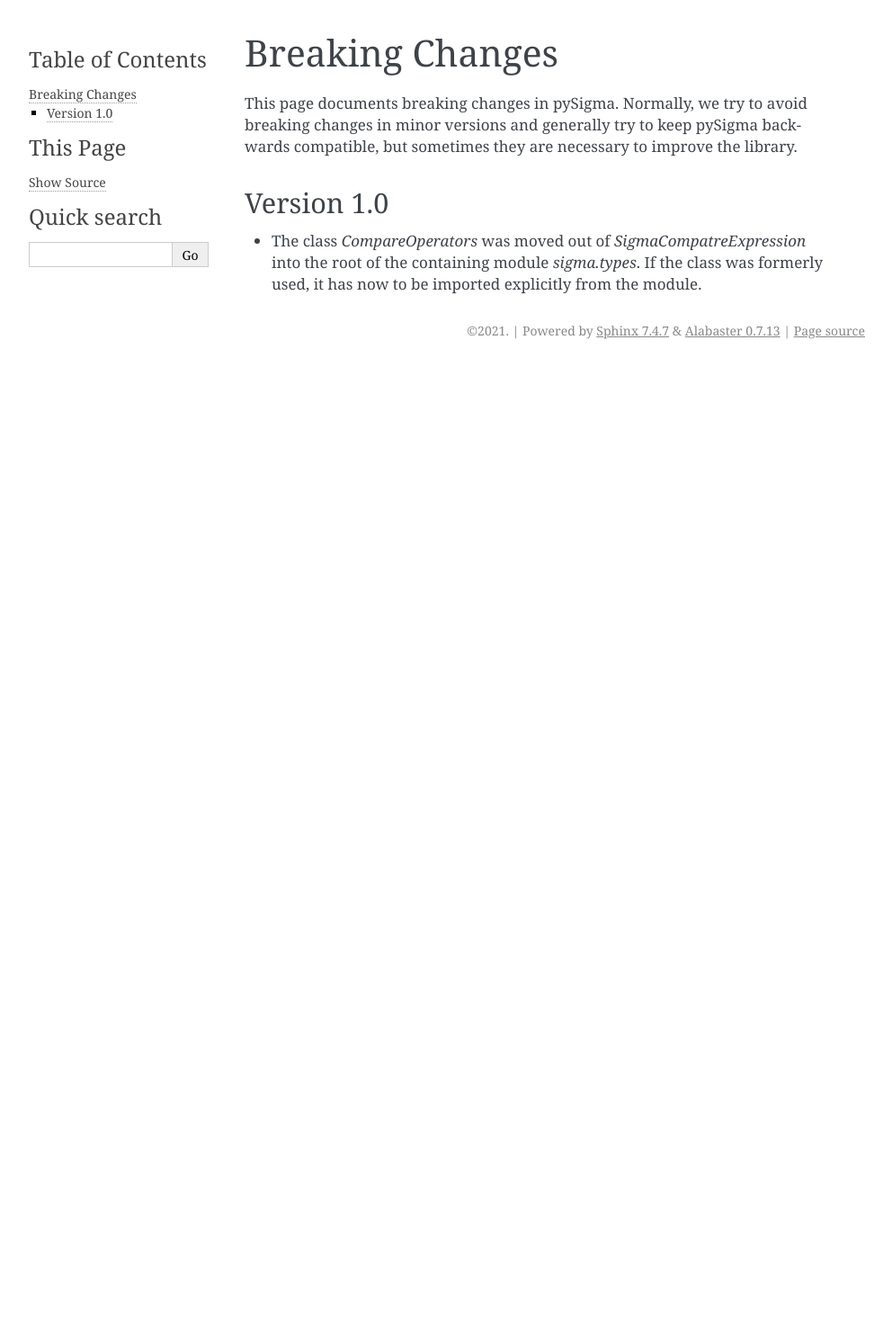
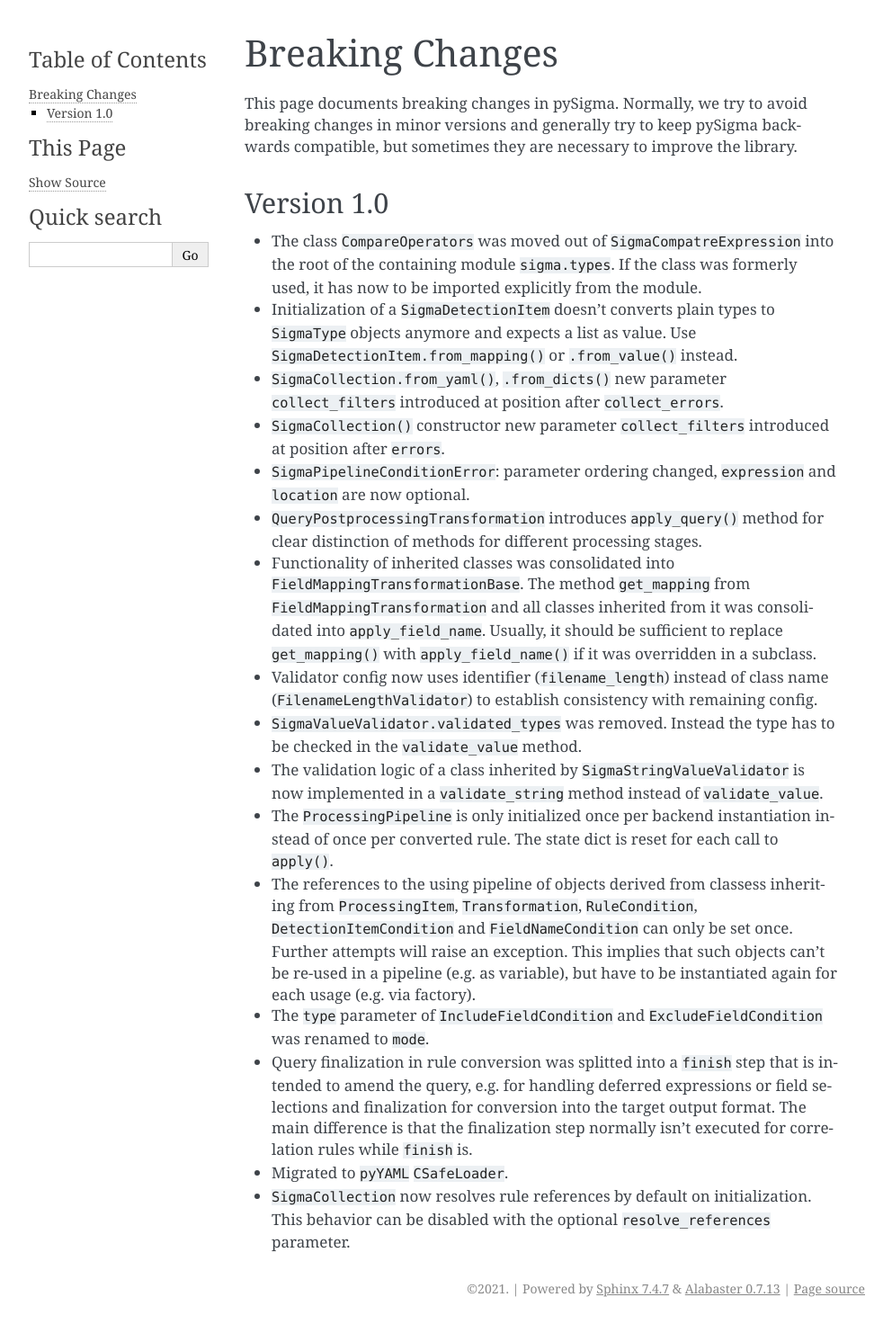
Before and after one commit to SigmaHQ/pySigma, a Sphinx documentation site: the page built from docs/Breaking_Changes.rst, in a window 1280 px wide. Shown: the whole page at 90% size, without its empty margins (148-1140 px from the left). Built offline with Sphinx 7.4.7, drawn with Linux system fonts in a browser that asks for light colours; before the commit the page ends 900 px from its top, so only the background shows below that.

Commit message:
Updated breaking changes

```diff
--- a/docs/Breaking_Changes.rst
+++ b/docs/Breaking_Changes.rst
@@ -8,6 +8,19 @@ improve the library.
 Version 1.0
 -----------
 
-* The class `CompareOperators` was moved out of `SigmaCompatreExpression` into the root of the
-  containing module `sigma.types`. If the class was formerly used, it has now to be imported
-  explicitly from the module.
+- The class ``CompareOperators`` was moved out of ``SigmaCompatreExpression`` into the root of the containing module ``sigma.types``. If the class was formerly used, it has now to be imported explicitly from the module.
+- Initialization of a ``SigmaDetectionItem`` doesn't converts plain types to ``SigmaType`` objects anymore and expects a list as value. Use ``SigmaDetectionItem.from_mapping()`` or ``.from_value()`` instead.
+- ``SigmaCollection.from_yaml()``, ``.from_dicts()`` new parameter ``collect_filters`` introduced at position after ``collect_errors``.
+- ``SigmaCollection()`` constructor new parameter ``collect_filters`` introduced at position after ``errors``.
+- ``SigmaPipelineConditionError``: parameter ordering changed, ``expression`` and ``location`` are now optional.
+- ``QueryPostprocessingTransformation`` introduces ``apply_query()`` method for clear distinction of methods for different processing stages.
+- Functionality of inherited classes was consolidated into ``FieldMappingTransformationBase``. The method ``get_mapping`` from ``FieldMappingTransformation`` and all classes inherited from it was consolidated into ``apply_field_name``. Usually, it should be sufficient to replace ``get_mapping()`` with ``apply_field_name()`` if it was overridden in a subclass.
+- Validator config now uses identifier (``filename_length``) instead of class name (``FilenameLengthValidator``) to establish consistency with remaining config.
+- ``SigmaValueValidator.validated_types`` was removed. Instead the type has to be checked in the ``validate_value`` method.
+- The validation logic of a class inherited by ``SigmaStringValueValidator`` is now implemented in a ``validate_string`` method instead of ``validate_value``.
+- The ``ProcessingPipeline`` is only initialized once per backend instantiation instead of once per converted rule. The state dict is reset for each call to ``apply()``.
+- The references to the using pipeline of objects derived from classess inheriting from ``ProcessingItem``, ``Transformation``, ``RuleCondition``, ``DetectionItemCondition`` and ``FieldNameCondition`` can only be set once. Further attempts will raise an exception. This implies that such objects can't be re-used in a pipeline (e.g. as variable), but have to be instantiated again for each usage (e.g. via factory).
+- The ``type`` parameter of ``IncludeFieldCondition`` and ``ExcludeFieldCondition`` was renamed to ``mode``.
+- Query finalization in rule conversion was splitted into a ``finish`` step that is intended to amend the query, e.g. for handling deferred expressions or field selections and finalization for conversion into the target output format. The main difference is that the finalization step normally isn't executed for correlation rules while ``finish`` is.
+- Migrated to ``pyYAML`` ``CSafeLoader``.
+- ``SigmaCollection`` now resolves rule references by default on initialization. This behavior can be disabled with the optional ``resolve_references`` parameter.
```
